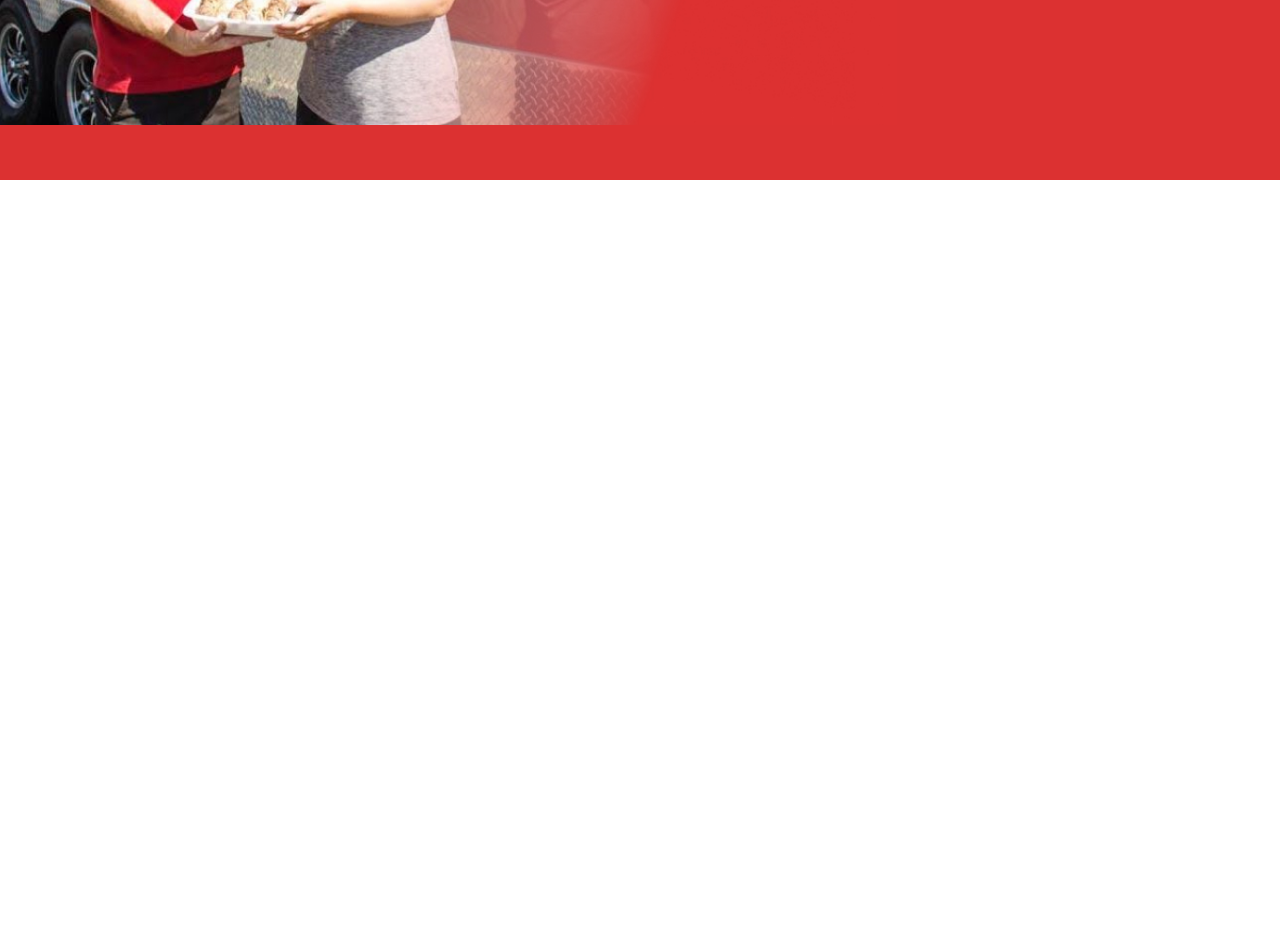
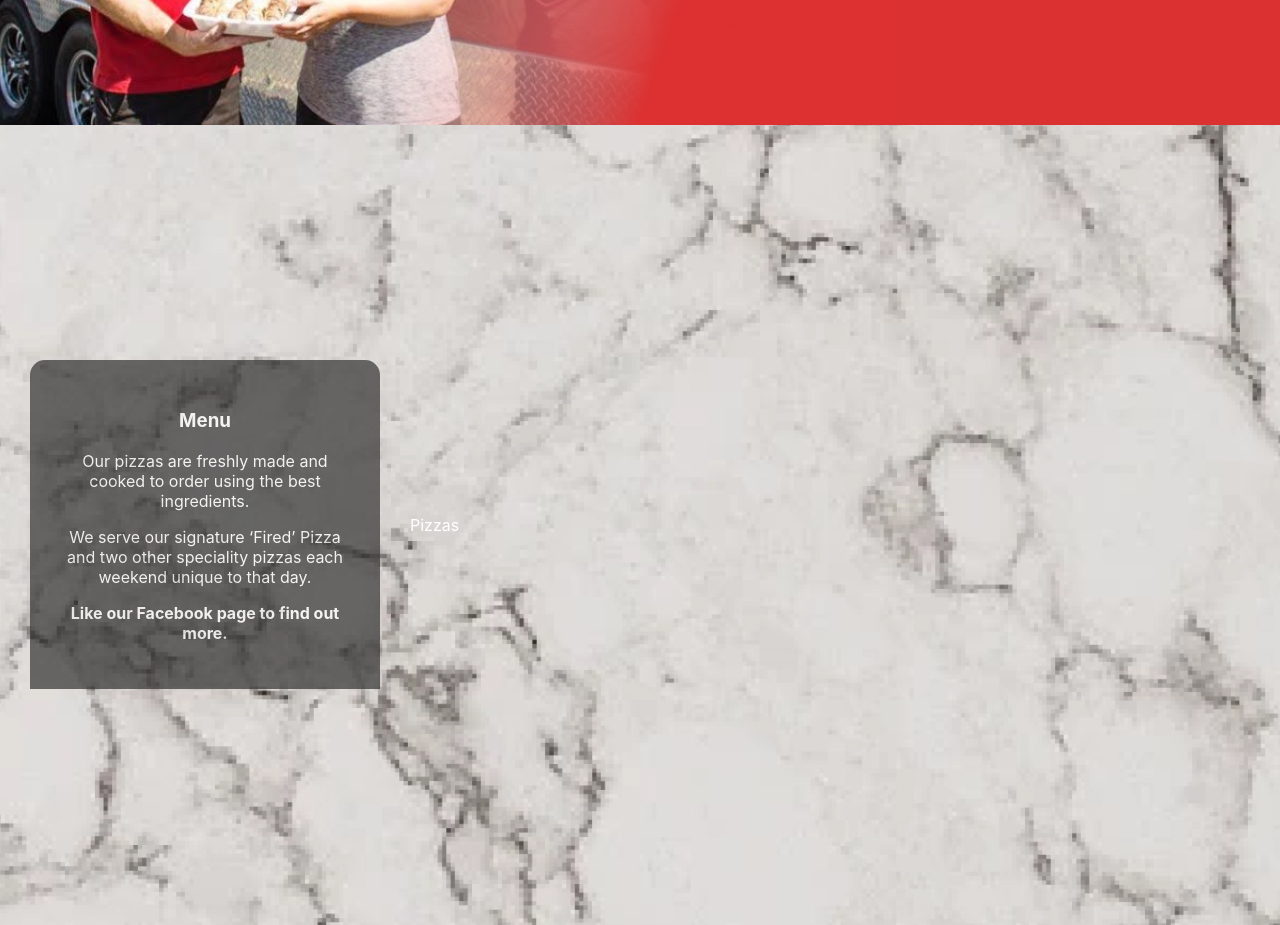
Before and after one commit to davofaz/vercel-fired-pizza, a Next.js app: page / in a window 1280 px wide. Shown: the part 620-1545 px from the top of the page. Before the commit the page ends 800 px from the top, so only its background shows below. Built offline with nearby package versions, Linux system fonts and the light colour scheme.

Commit message:
added menu text and marble background image

```diff
--- a/pages/index.js
+++ b/pages/index.js
@@ -90,6 +90,24 @@ export default function Home() {
             <p>Height: {height}</p>*/}
           </div>
         </div>
+        <div className="bgWrap">
+          <Image
+            alt="menu"
+            src="/images/menu-marble-background.jpg"
+            layout="fill"
+            objectFit="cover"
+            quality={100}
+          />
+        </div>
+        <div className={styles.menuSection}>
+          <div className={styles.menuText}>
+            <h3>Menu</h3>
+              <p>Our pizzas are freshly made  and cooked to order using the best ingredients.</p>
+              <p>We serve our signature ‘Fired’ Pizza and two other speciality pizzas each weekend unique to that day.</p>
+              <p><strong>Like our Facebook page to find out more.</strong></p>
+            </div>
+            <div className={styles.menuPizzas}>Pizzas</div>
+        </div>
 
       {/*}  <div className="welcome-container">
           <ul style={{listStyle:'none', display:'flex', justifyContent:'space-between'}}>
--- a/styles/Home.module.css
+++ b/styles/Home.module.css
@@ -86,6 +86,37 @@
   padding:10px 30px;
   border:0;
   font-size: x-small;
+}
+
+.menuSection {
+  height:100vh;
+  width:100vw;
+  background-color: lightgrey;
+  background-image: url('/images/menu-marble-background.jpg');
+  background-repeat: no-repeat;
+  background-size:cover;
+  display: flex;
+  align-items: center;
+  justify-content: center;
+
+}
+
+.menuText {
+   border:0;
+   flex: 1;
+   background: #333;
+   opacity: 0.7;
+   padding: 30px;
+   margin: 30px;
+   border-top-left-radius: 15px;
+   border-top-right-radius: 15px;
+   text-align: center;
+}
+
+
+.menuPizzas {
+  border:0;
+  flex: 3;
 }
 
 .footer {
--- a/styles/globals.css
+++ b/styles/globals.css
@@ -14,3 +14,11 @@ a {
 * {
   box-sizing: border-box;
 }
+
+.bgWrap {
+  position: fixed;
+  height: 100vh;
+  width: 100vw;
+  overflow: hidden;
+  z-index: -1;
+}
```
Also changed, not shown: public/images/menu-marble-background.jpg (added).
